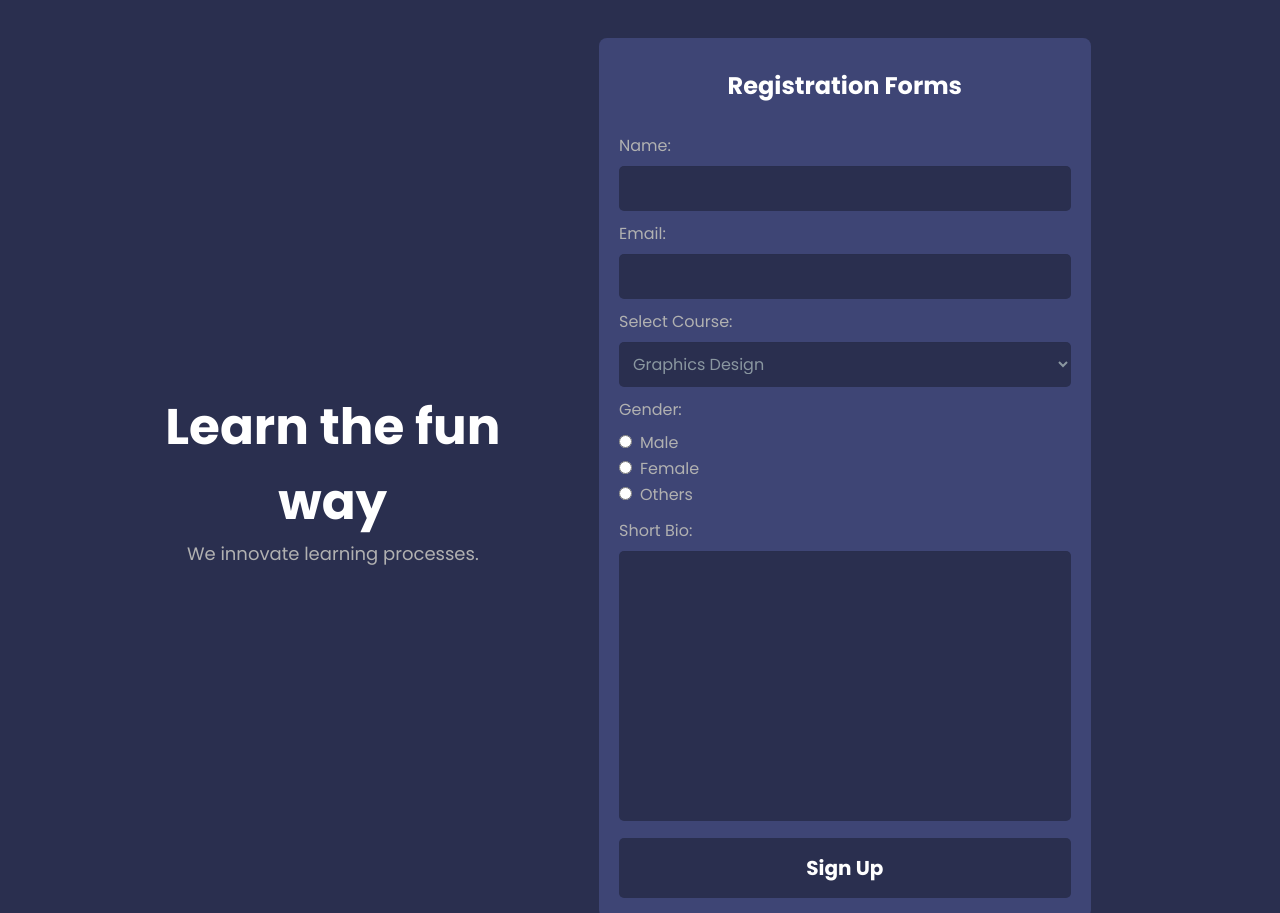
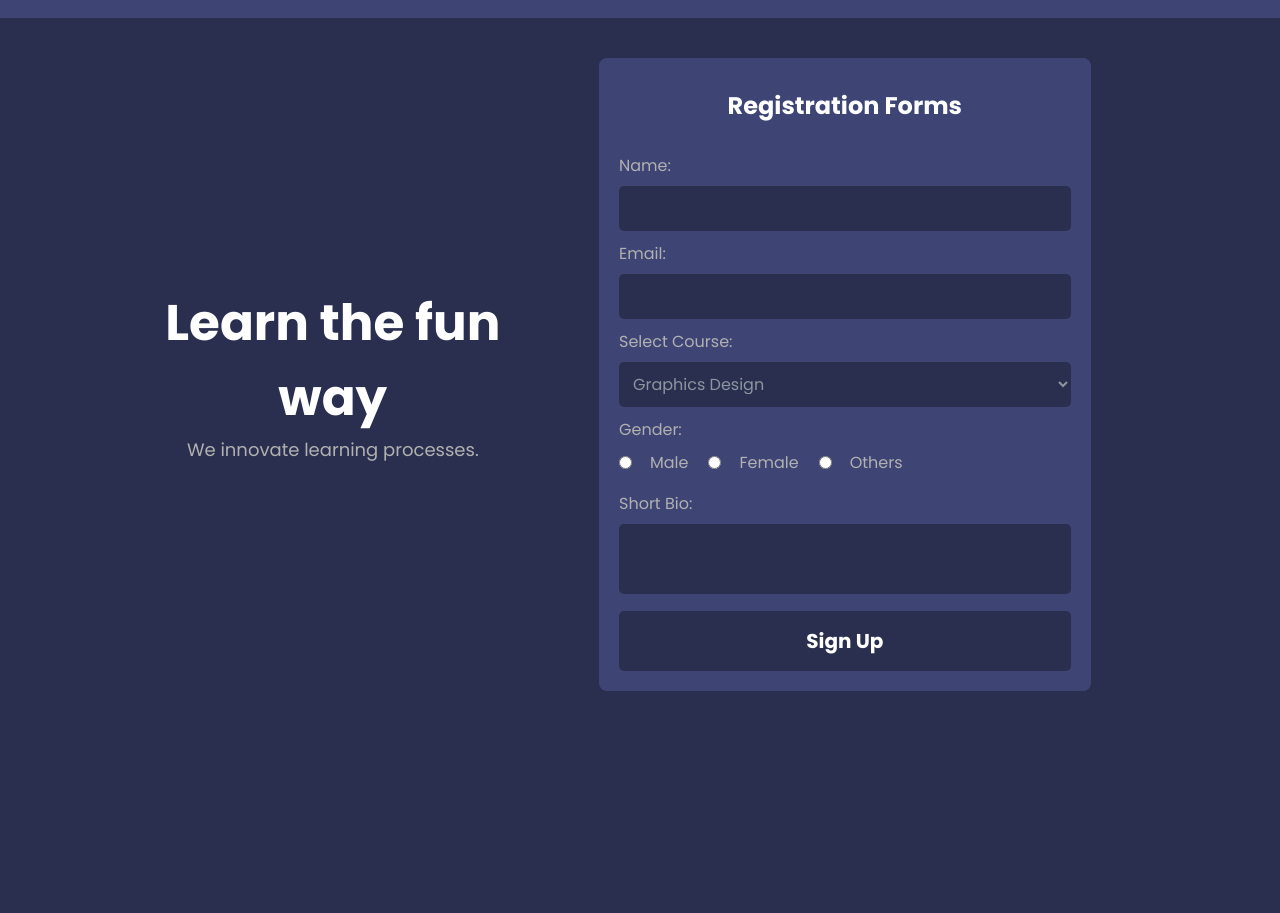
Before and after one commit to Rimasum/wse_module2, a plain HTML site: page index.html in a window 1280 px wide. Shown: the part 2805-3718 px from the top of the page. After the commit the page ends 3526 px from the top, so only its background shows below. Drawn offline with Linux system fonts and the light colour scheme.

Commit message:
Til-Form

```diff
--- a/css/style.css
+++ b/css/style.css
@@ -33,8 +33,10 @@ body {
   top: 0;
   /* z-index: 5; */
 }
-#all-tags {
+#all-tags,
+#form-section {
   scroll-margin-top: 71px;
+  padding-bottom: 20px;
 }
 .main-nav {
   height: 70px;
@@ -198,9 +200,6 @@ img {
 }
 
 /* Form style */
-#form-section {
-  scroll-margin-top: 71px;
-}
 .form-section {
   padding-top: 20px;
 }
@@ -270,6 +269,11 @@ select {
 input[type='radio'] {
   margin: 0 8px 8px 0;
 }
+.radio {
+  display: flex;
+  gap: 10px;
+  margin-bottom: 8px;
+}
 
 .submit-btn {
   padding: 15px 0;
@@ -285,10 +289,10 @@ input[type='radio'] {
   cursor: pointer;
 }
 
-fieldset {
+/* fieldset {
   margin-bottom: 10px;
   border: none;
-}
+} */
 
 label {
   display: block;
@@ -300,4 +304,5 @@ label.light {
 }
 #bio {
   resize: none;
+  height: 70px;
 }
--- a/index.html
+++ b/index.html
@@ -245,14 +245,16 @@
                     <option value="ios">iOS App Development</option>
                   </optgroup>
                 </select>
-                <fieldset>
+                <!-- <fieldset> -->
                 <label>Gender:</label>
-                <input type="radio" id="male" value="male" name="gender"><label class="light" for="male">Male</label><br>
-                <input type="radio" id="female" value="female" name="gender"><label class="light" for="female">Female</label><br>
-                <input type="radio" id="others" value="others" name="gender"><label class="light" for="others">Others</label>
-              </fieldset>
+                <div class="radio"><input type="radio" id="male" value="male" name="gender"><label class="light" for="male">Male</label><br>
+                  <input type="radio" id="female" value="female" name="gender"><label class="light" for="female">Female</label><br>
+                  <input type="radio" id="others" value="others" name="gender"><label class="light" for="others">Others</label>
+                </div>
+
+              <!-- </fieldset> -->
                 <label for="bio">Short Bio:</label>
-                <textarea id="bio" name="user_bio" rows="10"></textarea>
+                <textarea id="bio" name="user_bio"></textarea>
 
               <button type="submit" class="submit-btn">Sign Up</button>
 
```
